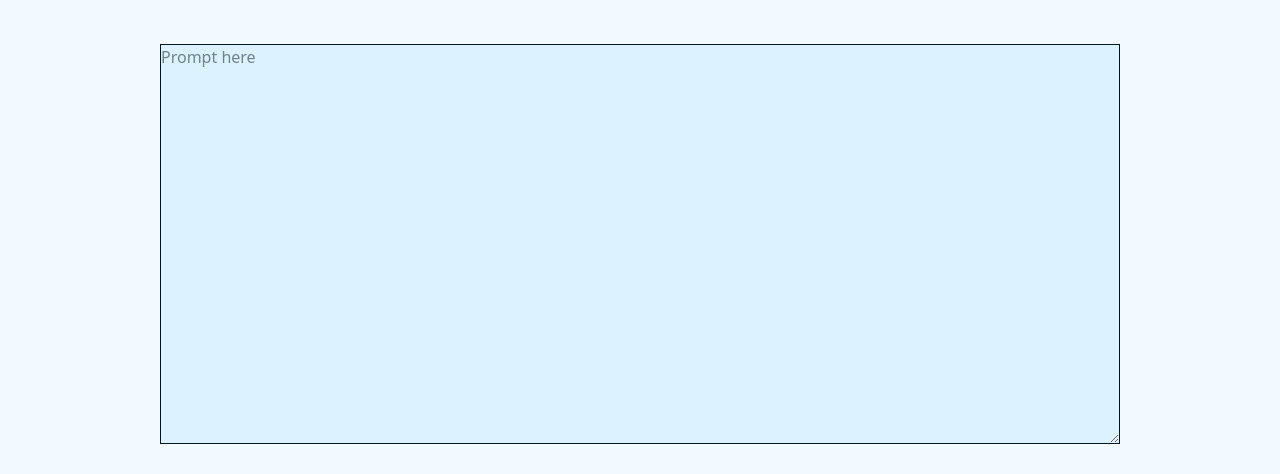
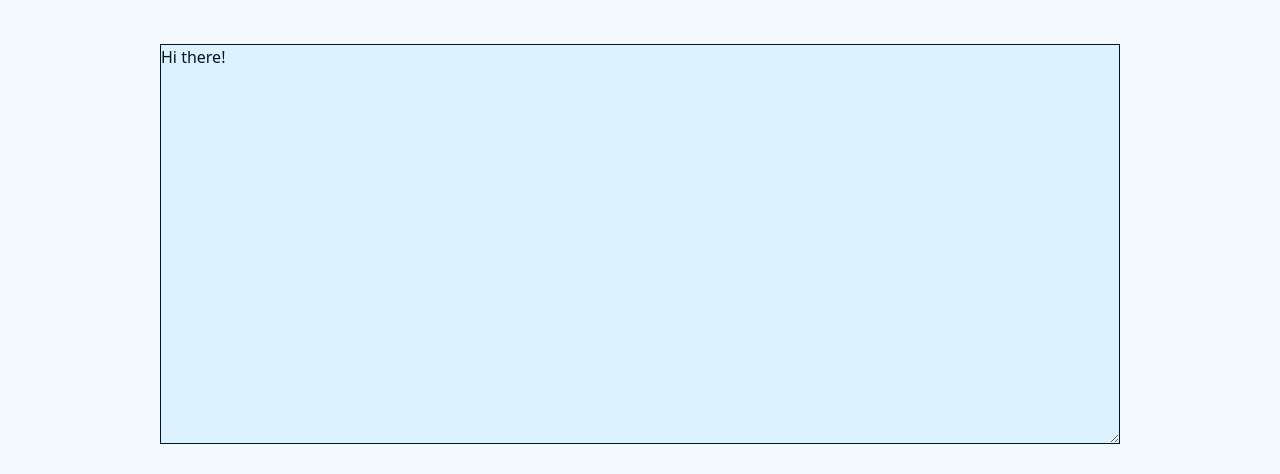
Before and after one commit to GiuliaBonifazi/graph-code-generator, a React (Vite) app: page /graph-options in a window 1280 px wide. Shown: the part 442-916 px from the top of the page. Built offline with nearby package versions, Linux system fonts and the light colour scheme.

Commit message:
added prompt to textarea

```diff
--- a/src/GraphOptions.jsx
+++ b/src/GraphOptions.jsx
@@ -106,6 +106,9 @@ const GraphOptions = () => {
                 <textarea
                     className='pasteArea border lg:w-full h-[20rem] lg:h-[25rem]'
                     placeholder="Prompt here"
+                    value={options.optionsPrompt}
+                    name="optionsPrompt"
+                    onChange={handleChange}
                 />
                 <input
                     className='genericButton border rounded h-fit w-24 p-2 self-end mt-4'
```
